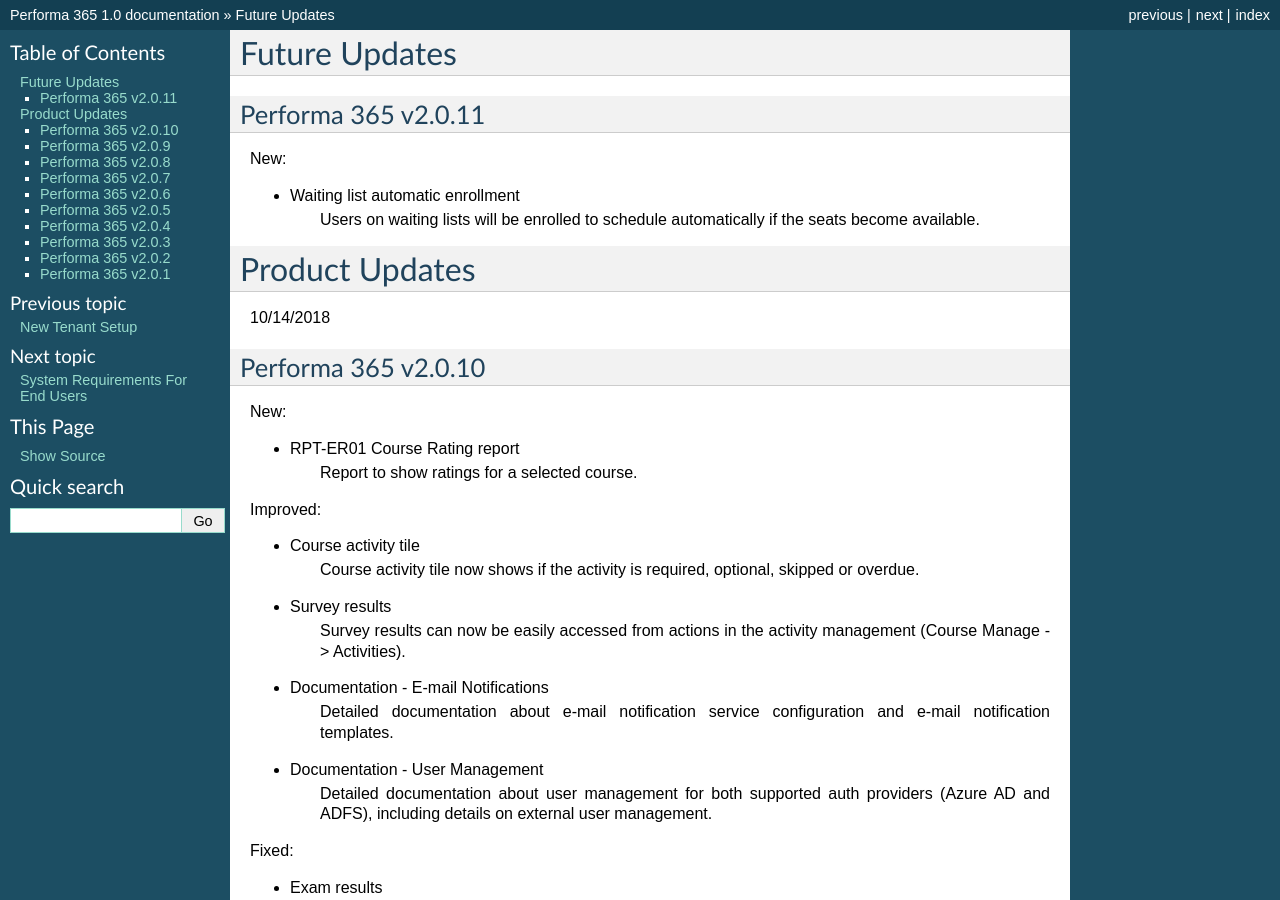
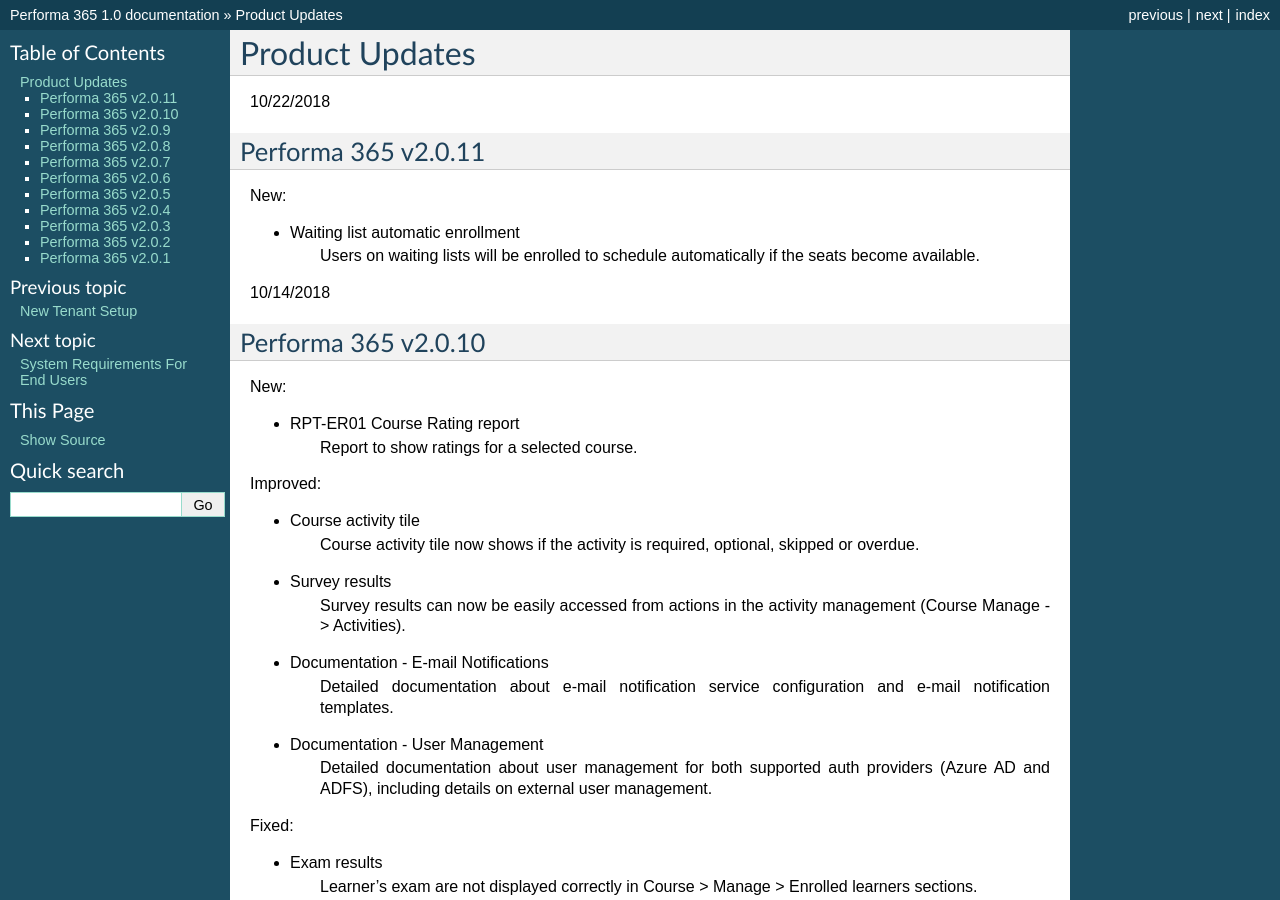
Before and after one commit to pslisko/performa365docs, a Sphinx documentation site: the page built from docs/general/product_updates.rst, in a window 1280 px wide and 900 px high. Built offline with Sphinx 7.4.7, drawn with Linux system fonts in a browser that asks for light colours; pages that are not in the unit, such as notebooks, are missing from menus; some of the changed text lies outside the part shown.

Commit message:
Update product_updates.rst

```diff
--- a/docs/general/product_updates.rst
+++ b/docs/general/product_updates.rst
@@ -1,7 +1,10 @@
 .. _product_updates:
 
-Future Updates
+
+Product Updates
 ================
+
+10/22/2018
 
 Performa 365 v2.0.11
 ^^^^^^^^^^^^^^^^^^^^^^^^^^^^
@@ -11,9 +14,6 @@
 * Waiting list automatic enrollment
    Users on waiting lists will be enrolled to schedule automatically if the seats become available.
 
-
-Product Updates
-================
 
 10/14/2018
 
```
